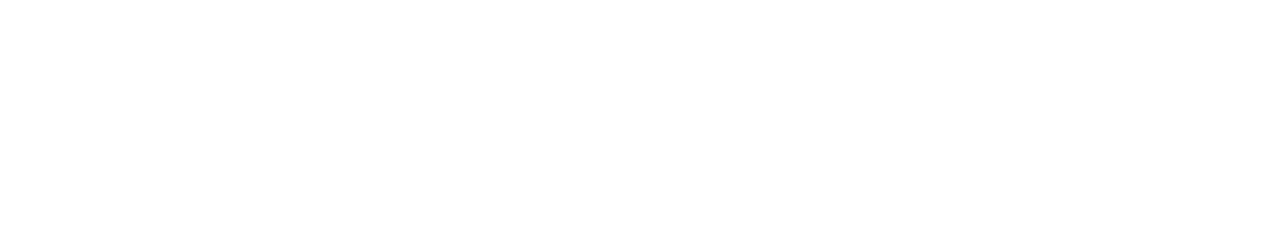
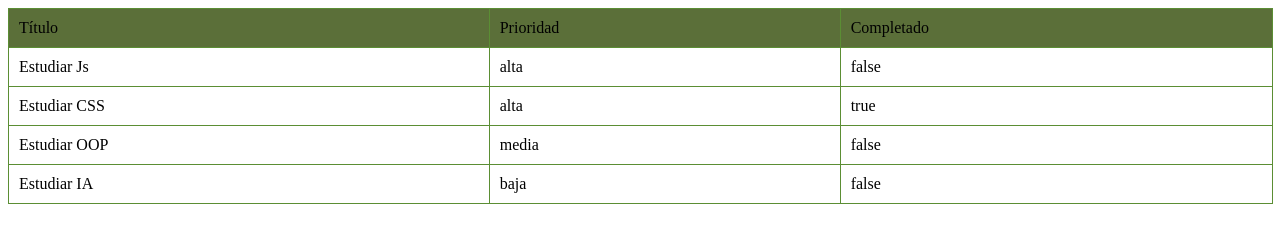
Before and after one commit to PabloA1A/Js---Asincron-as-y-Promesas, a website: page index.html in a window 1280 px wide. Drawn offline with Linux system fonts and the light colour scheme.

Commit message:
corrected and completed exercise 2

```diff
--- a/app.js
+++ b/app.js
@@ -16,3 +16,54 @@ async function getData() {
 }
 
 getData();
+
+
+document.addEventListener('DOMContentLoaded', async () => {
+    try {
+        const response = await fetch('data.json');
+        const data = await response.json();
+        const alls = data.results;
+        const container = document.getElementById('todo-container');
+
+        const table = document.createElement('div');
+        table.className = 'table';
+
+        const headerRow = document.createElement('div');
+        headerRow.className = 'row header';
+
+        const headers = ['Título', 'Prioridad', 'Completado'];
+        headers.forEach(headerText => {
+            const cell = document.createElement('div');
+            cell.className = 'cell';
+            cell.textContent = headerText;
+            headerRow.appendChild(cell);
+        });
+        table.appendChild(headerRow);
+
+        alls.forEach(all => {
+            const row = document.createElement('div');
+            row.className = 'row';
+
+            const titleCell = document.createElement('div');
+            titleCell.className = 'cell';
+            titleCell.textContent = all.title;
+            row.appendChild(titleCell);
+
+            const priorityCell = document.createElement('div');
+            priorityCell.className = 'cell';
+            priorityCell.textContent = all.priority;
+            row.appendChild(priorityCell);
+
+            const isDoneCell = document.createElement('div');
+            isDoneCell.className = 'cell';
+            isDoneCell.textContent = all.isDone;
+            row.appendChild(isDoneCell);
+
+            table.appendChild(row);
+        });
+
+        graph.appendChild(table);
+    } catch (error) {
+        console.error('Error JSON:', error);
+    }
+});
--- a/index.html
+++ b/index.html
@@ -7,7 +7,7 @@
     <title>JS Asincronias y promesas</title>
 </head>
 <body>
-
+    <div id="graph"></div>
     <div id="app"></div>
     <script type="module" src="./app.js"></script>
 
--- a/public/styles/style.css
+++ b/public/styles/style.css
@@ -1,14 +1,21 @@
-table {
+.table {
+    display: table;
     width: 100%;
     border-collapse: collapse;
-    background-color: rgb(51, 112, 53);
 }
-th, td {
-    border: 1px solid #ddd;
-    padding: 8px;
+
+.row {
+    display: table-row;
 }
-th {
-    background-color: #f2f2f2;
+
+.cell {
+    display: table-cell;
+    border: 1px solid rgb(91, 142, 52);
+    padding: 10px;
     text-align: left;
-    background-color: rgb(209, 139, 49);
 }
+
+.header {
+    display: table-header-group;
+    background-color: #5b6f39;
+}
```
